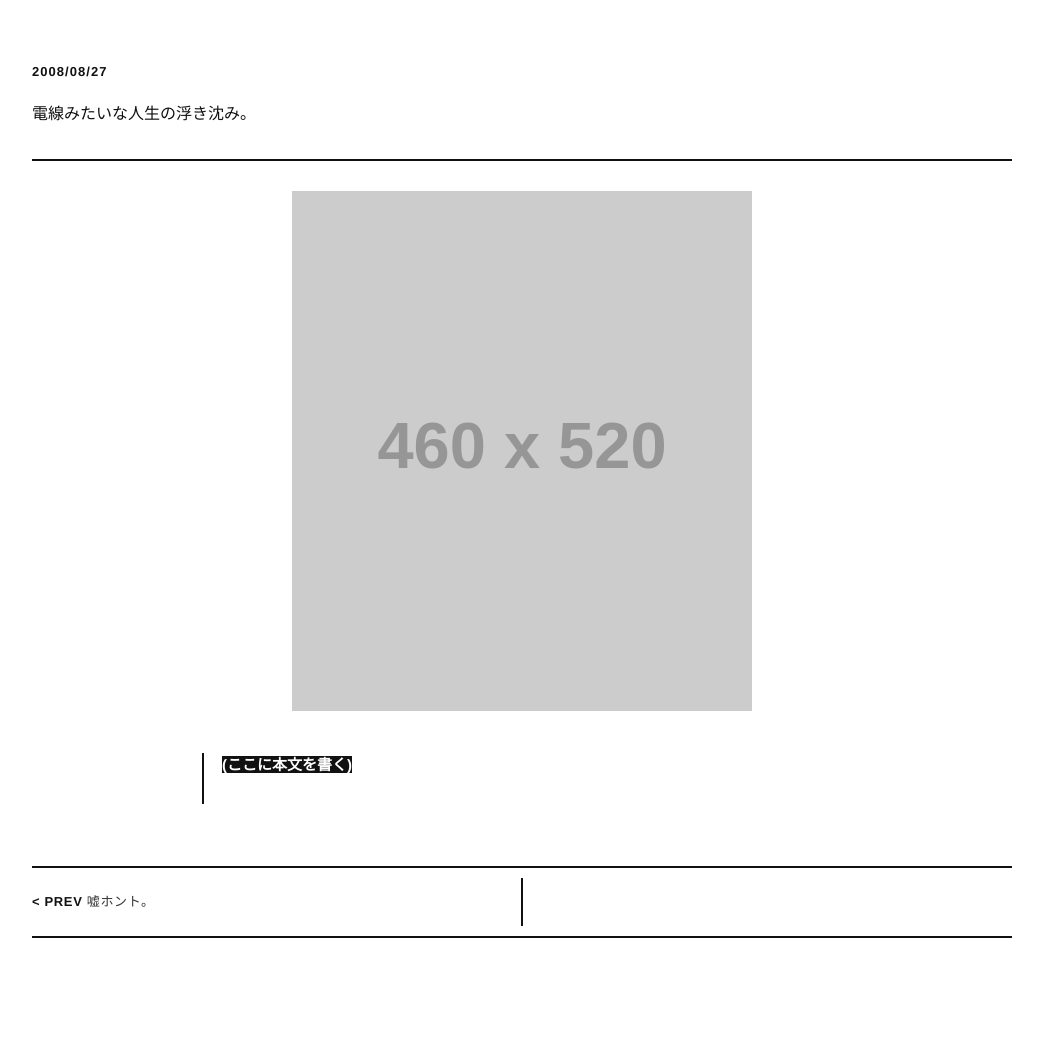
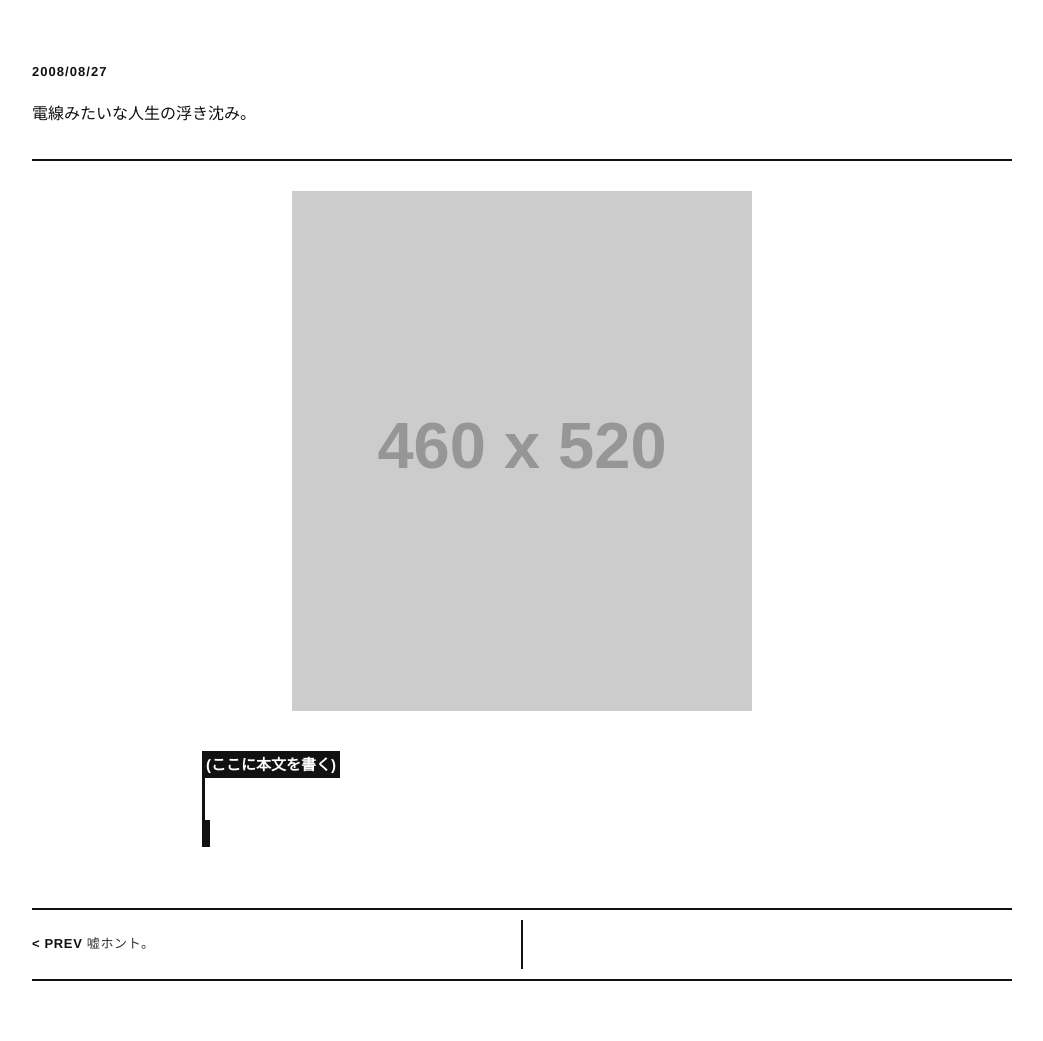
Before and after one commit to satoi/satoi.github.io, a Jekyll site: the page built from _posts/2008-08-27-densen.md, in a window 1280 px wide. Shown: the whole page, without its empty margins (118-1161 px from the left). Built offline with Jekyll 4.4.1, drawn with Linux system fonts in a browser that asks for light colours; before the commit the page ends 998 px from its top, so only the background shows below that.

Commit message:
Fix missing semicolon, thicken line, widen gap

```diff
--- a/assets/style.css
+++ b/assets/style.css
@@ -146,16 +146,17 @@ a {
   top: 2px;
   bottom: 2px;
   left: 0;
-  width: 2px;
+  width: 3px;
   background: #111;
 }
+
 .post-body p {
   display: inline;
   background: #111;
   color: #fff;
   font-weight: 700;
   line-height: 1.7;
-  padding: 6px 3px
+  padding: 5px 4px;
   margin-left: -20px;
   box-decoration-break: clone;
   -webkit-box-decoration-break: clone;
@@ -164,7 +165,7 @@ a {
 .post-body p::after {
   content: "";
   display: block;
-  height: 26px;
+  height: 40px;
 }
 
 /* ===== 記事下部ナビ ===== */
```
